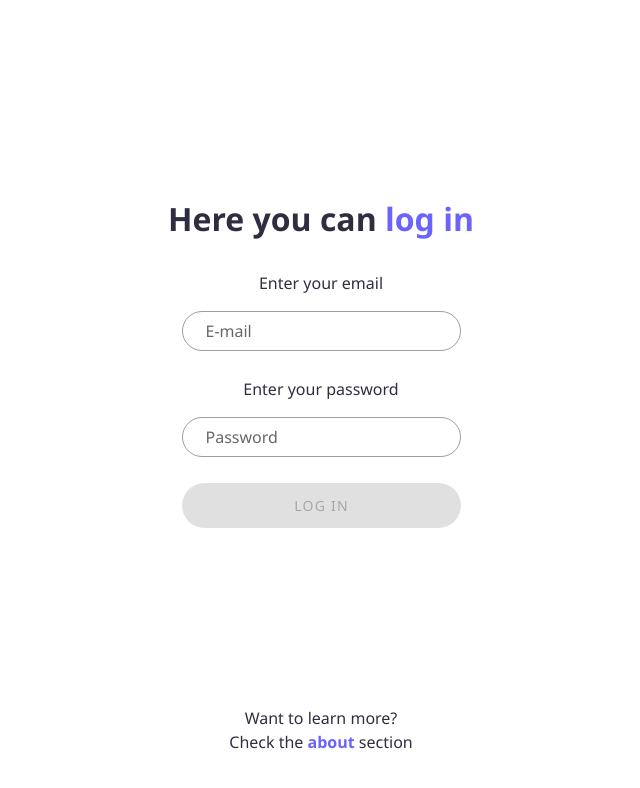
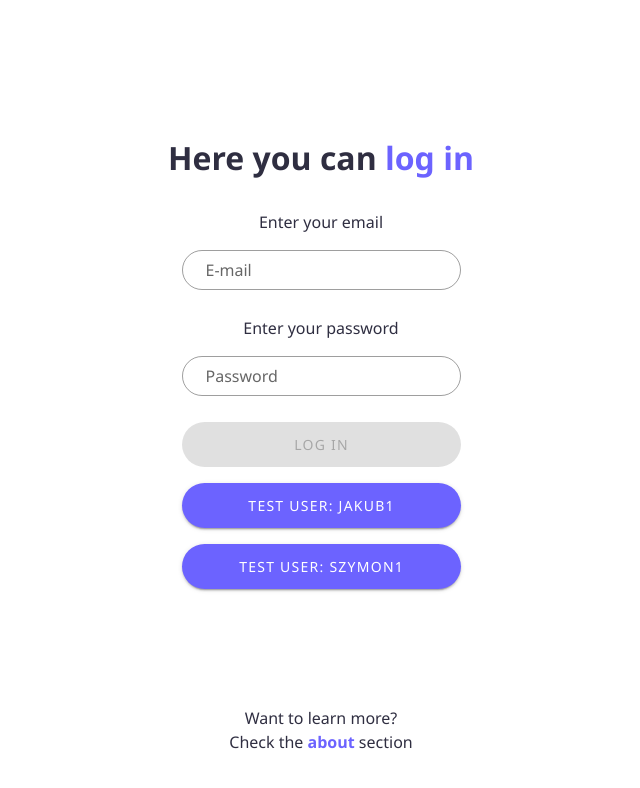
Before and after one commit to zyryf/splittingBills, a Vue app in the folder client/: page /#/login in a window 1280 px wide. Shown: the top 788 px of the page, without its empty margins (319-959 px from the left). Built offline with nearby package versions, Linux system fonts and the light colour scheme; what vue-window-size, vuescroll would draw is missing.

Commit message:
add testUsers

```diff
--- a/client/src/App.vue
+++ b/client/src/App.vue
@@ -59,6 +59,9 @@ export default {
   -moz-osx-font-smoothing: grayscale;
   max-width: 1000px;
   overflow: hidden;
+
+
+
 }
 .v-application a:hover {
   text-decoration: none;
--- a/client/src/views/Dashboard.vue
+++ b/client/src/views/Dashboard.vue
@@ -32,16 +32,16 @@
         <v-subheader>YOUR GROUPS</v-subheader>
         <v-list-item-group color="primary">
           <v-list-item
-            :class="{ focused: name === groupToFocus }"
-            v-for="(name, index) in getUserGroups"
+            :class="{ focused: groupname === groupToFocus }"
+            v-for="(groupname, index) in getUserGroups"
             :key="index"
-            @click="$router.push(`/group-panel/ + ${name}`)"
+            @click="$router.push(`/group-panel/${groupname}`)"
           >
             <!-- <v-list-item-icon>
             <v-icon v-text="item.icon"></v-icon>
           </v-list-item-icon> -->
             <v-list-item-content>
-              <Group :groupname="name" v-on:show-modal="askToDelete(name)" />
+              <Group :groupname="groupname" v-on:show-modal="askToDelete(groupname)" />
             </v-list-item-content>
           </v-list-item>
         </v-list-item-group>
@@ -70,7 +70,7 @@
         label="Group Name"
         outlined
         rounded
-        v-model="name"
+        v-model="groupname"
         required
         :dense="true"
       ></v-text-field>
@@ -120,7 +120,7 @@ const jwtDecode = require("jwt-decode");
 export default {
   data() {
     return {
-      name: "",
+      groupname: "",
       password: "",
       error: "",
       success: "",
@@ -137,7 +137,7 @@ export default {
     vuescroll,
   },
   validations: {
-    name: {
+    groupname: {
       required,
     },
     password: {
@@ -163,12 +163,12 @@ export default {
     },
 
     clearFormInputs() {
-      this.name = "";
+      this.groupname = "";
       this.password = "";
     },
     async createGroup() {
       const group = {
-        name: this.name,
+        name: this.groupname,
         password: this.password,
         members: this.getUserName,
       };
@@ -190,7 +190,7 @@ export default {
     async joinGroup() {
       try {
         const response = await axios.patch(
-          `api/users/join/${this.name}/${this.getUserName}`,
+          `api/users/join/${this.groupname}/${this.getUserName}`,
           {
             password: this.password,
           },
@@ -198,7 +198,7 @@ export default {
             headers: { token: localStorage.getItem("token") },
           }
         );
-        this.success = "You have joined the " + this.name;
+        this.success = "You have joined the " + this.groupname;
         this.clearFormInputs();
         this.clearMessages();
 
--- a/client/src/views/GroupPanel.vue
+++ b/client/src/views/GroupPanel.vue
@@ -32,7 +32,7 @@
 
     <div class="mobile-nav">
       <div class="menu"><h1>mobile</h1></div>
-      <div class="navbar"><h1>mobile</h1></div>
+      <div class="nav-bar"><h1>mobile</h1></div>
       <div class="mobile-new-expense"><h1>mobile</h1></div>
     </div>
   </div>
@@ -102,7 +102,7 @@ export default {
   .grid-container {
     display: grid;
     grid-template-columns: 1fr 1fr 1fr 1fr;
-    grid-template-rows: 1fr 1fr auto auto auto;
+    grid-template-rows: auto auto auto auto auto;
     gap: 1px 1px;
     grid-template-areas: "Header Header New-Expense New-Expense" ". . New-Expense New-Expense" "Members Expenses Expenses Expenses" "Members Expenses Expenses Expenses" "Members Expenses Expenses Expenses";
   }
@@ -144,4 +144,10 @@ export default {
   flex-direction: column-reverse;
   justify-content: flex-end;
 }
+
+  .Members {
+      flex-direction: column-reverse;
+  justify-content: flex-end;
+  }
+
 </style>
--- a/client/src/views/LogIn.vue
+++ b/client/src/views/LogIn.vue
@@ -47,6 +47,22 @@
         @click="submitForm"
         :disabled="!isFormCorect"
         >LOG IN</v-btn
+      >
+      <v-btn
+        color="primary"
+        block
+        class="submit-btn mt-4"
+        rounded
+        @click="logTestUserJakub1"
+        >TEST USER: jakub1</v-btn
+      >
+      <v-btn
+        color="primary"
+        block
+        class="submit-btn mt-4"
+        rounded
+        @click="logTestUserSzymon1"
+        >TEST USER: szymon1</v-btn
       >
     </form>
 
@@ -114,12 +130,6 @@ export default {
   methods: {
     ...mapActions(["isTokenExpired"]),
     async submitForm() {
-      if (
-        this.user.email != null &&
-        this.user.password != null &&
-        this.emailErrors.length === 0 &&
-        this.passwordErrors.length === 0
-      ) {
       try {
         const res = await axios.post("/api/login", this.user);
         this.user.email = "";
@@ -138,11 +148,24 @@ export default {
             "Oooops. Something went wrong :( Server error!";
         }
       }
-      } else {
-        this.user.email = "";
-        this.user.password = "";
-      }
     },
+
+    logTestUserJakub1() {
+      this.user = {
+        email: "jakub1@op.pl",
+        password: "jakub1",
+      };
+      this.submitForm();
+    },
+    logTestUserSzymon1() {
+      this.user = {
+        email: "szymon1@op.pl",
+        password: "szymon1",
+      };
+      this.submitForm();
+    },
+  },
+
   /* async logInFB() {
       FB.login();
       // To poniżej, to powinna być funkcja w storze, i jeżeli pzy odpaleniu appki jest connected też powinna się wywoływać
@@ -163,7 +186,6 @@ export default {
         }
       }
     }, */
-  },
 };
 </script>
 
--- a/package.json
+++ b/package.json
@@ -7,7 +7,7 @@
     "start": "node server/index.js",
     "dev": "nodemon server/index.js"
   },
-  "author": "szymon borkowski",
+  "author": "szymon borkowski && Jakub Markowski",
   "license": "MIT",
   "dependencies": {
     "bcrypt": "^5.0.0",
```
Lines whose indentation alone changed are shown as unchanged.
